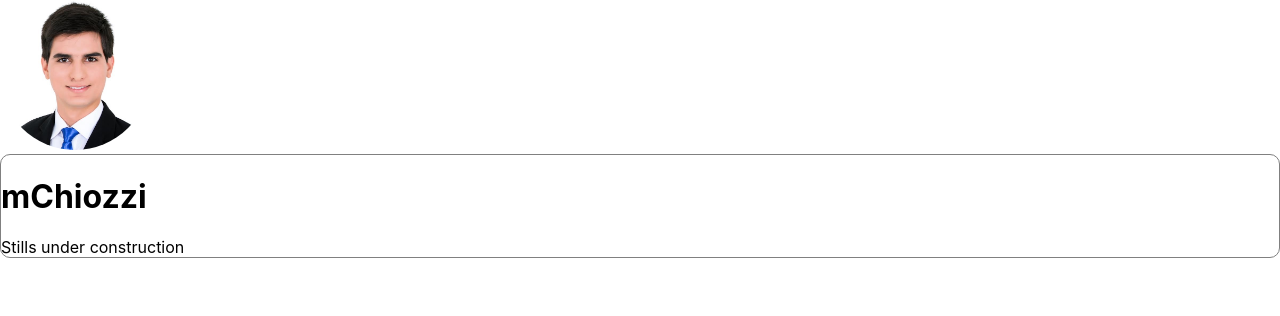
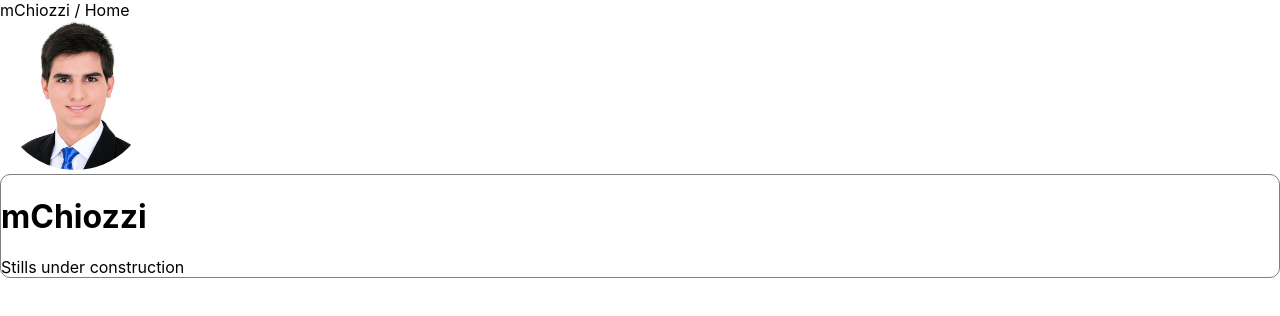
Before and after one commit to maurochiozzi/maurochiozzi.github.io, a React (Create React App) app: page / in a window 1280 px wide. Shown: the top 316 px of the page. Built offline with nearby package versions, Linux system fonts and the light colour scheme.

Commit message:
create upperbar

```diff
--- a/src/App.js
+++ b/src/App.js
@@ -1,9 +1,15 @@
 import React from "react";
 import "./App.css";
 import Routes from "./routes";
+import UpperBar from "./components/upperbar";
 
 function App() {
-  return <Routes />;
+  return (
+    <div>
+      <UpperBar />
+      <Routes />
+    </div>
+  );
 }
 
 export default App;
--- /dev/null
+++ b/src/components/upperbar/index.js
@@ -0,0 +1,9 @@
+import React from "react";
+
+export default function UpperBar() {
+  return (
+    <div>
+      <label>mChiozzi / Home </label>
+    </div>
+  );
+}
```
Also changed, not shown: src/components/upperbar/styles.js (added).
